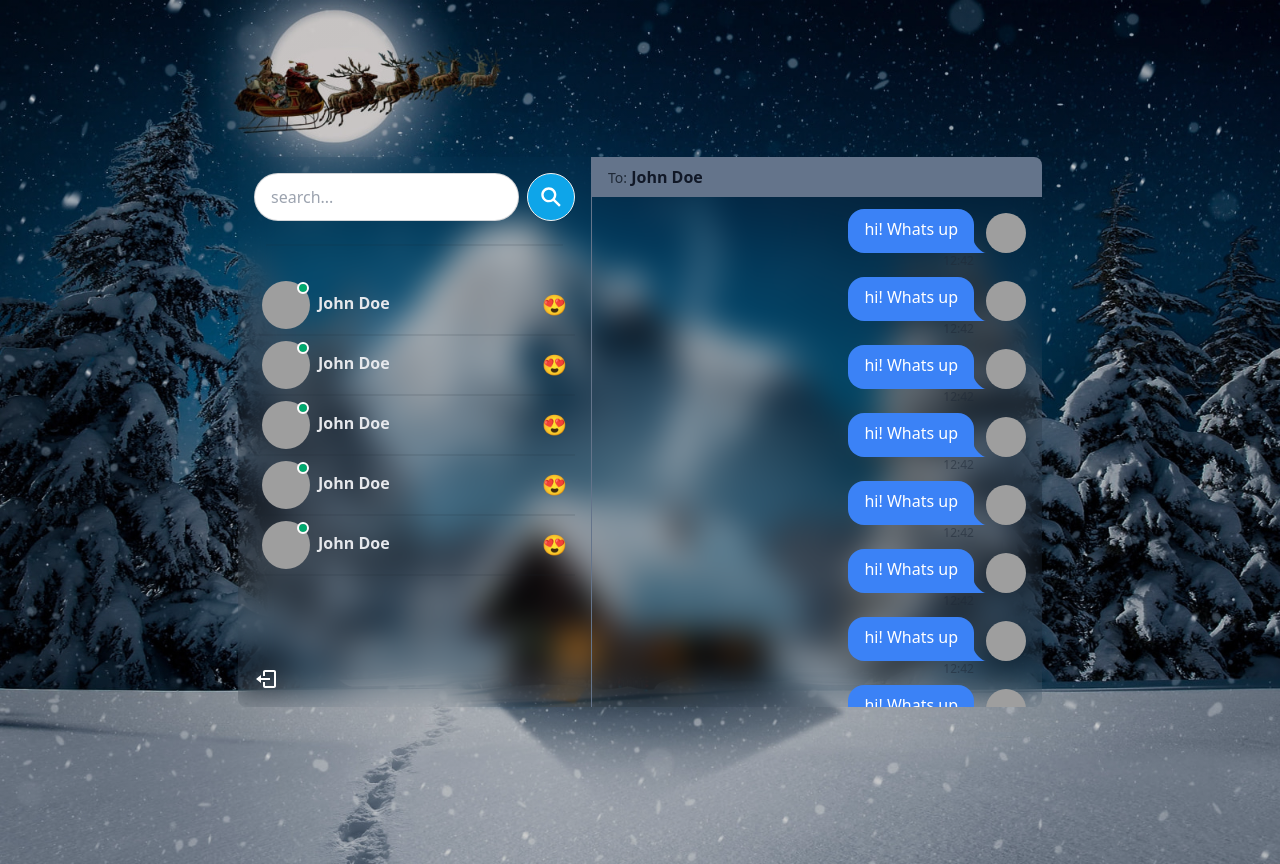
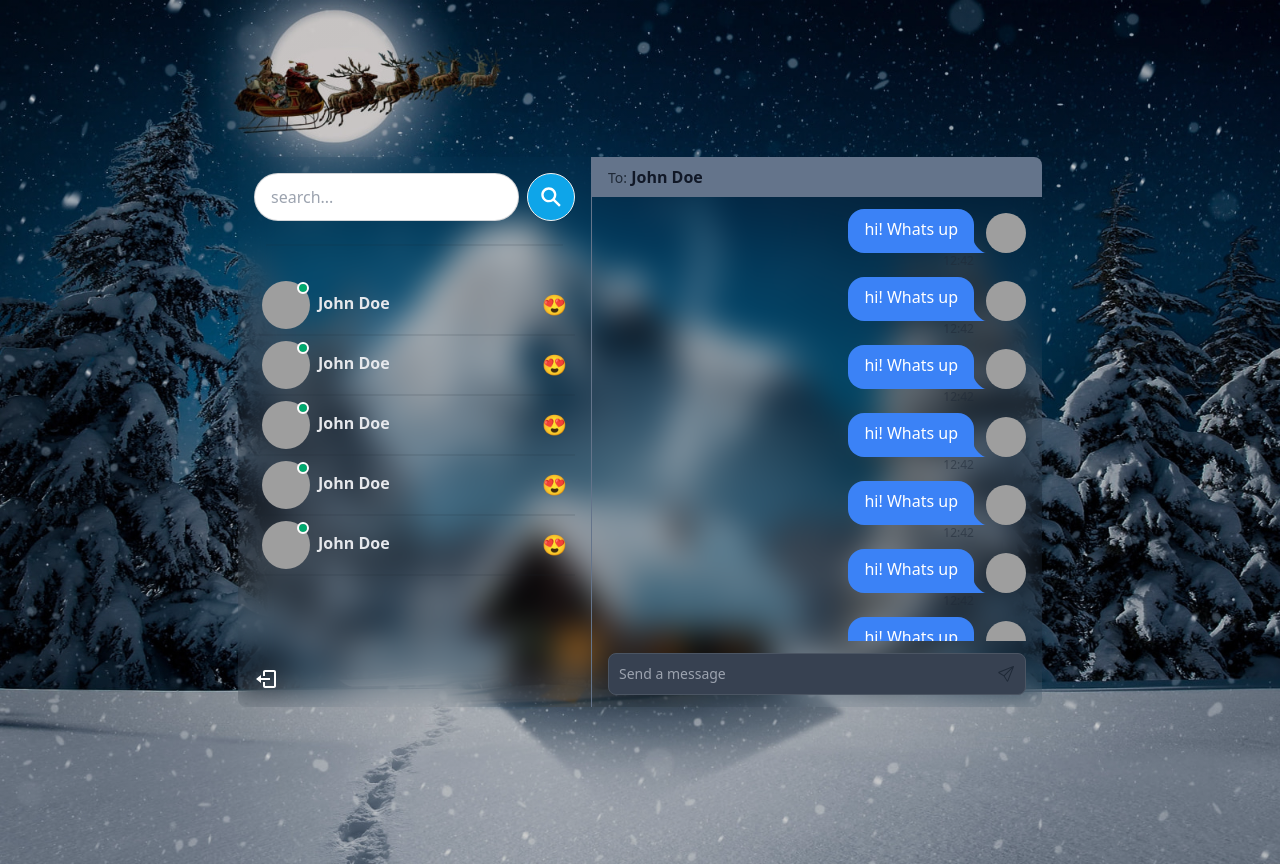
Before and after one commit to AnisurRahman06046/chatapp_frontend, a React (Vite) app: page / in a window 1280 px wide. Built offline with nearby package versions, Linux system fonts and the light colour scheme; grey boxes are pictures that could not be loaded.

Commit message:
conversation section done

```diff
--- a/src/components/messages/MessageContainer.jsx
+++ b/src/components/messages/MessageContainer.jsx
@@ -1,3 +1,4 @@
+import MessageInput from "./MessageInput";
 import Messages from "./Messages";
 
 function MessageContainer() {
@@ -12,6 +13,7 @@ function MessageContainer() {
         {/* messages component */}
         <Messages/>
         {/* message input */}
+        <MessageInput/>
       </>
     </div>
   );
--- /dev/null
+++ b/src/components/messages/MessageInput.jsx
@@ -0,0 +1,23 @@
+import { BsSend } from "react-icons/bs";
+
+function MessageInput() {
+  return (
+    <form className="px-4 my-3">
+      <div className="w-full relative">
+        <input
+          type="text"
+          className="border text-sm rounded-lg block w-full p-2.5 bg-gray-700 border-gray-600 text-white"
+          placeholder="Send a message"
+        />
+        <button
+          type="submit"
+          className=" absolute inset-y-0 end-0 flex items-center pe-3"
+        >
+          <BsSend />
+        </button>
+      </div>
+    </form>
+  );
+}
+
+export default MessageInput;
```
